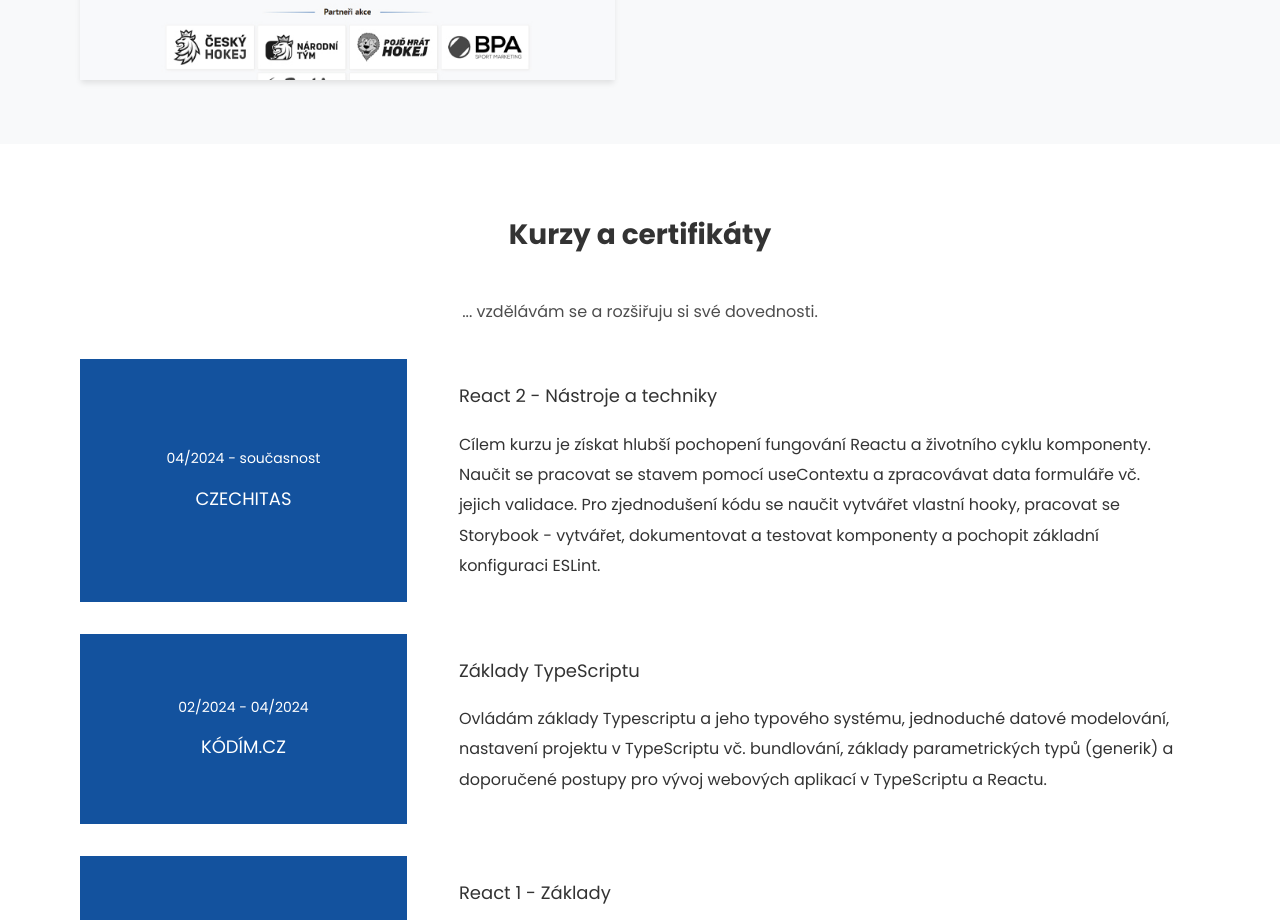
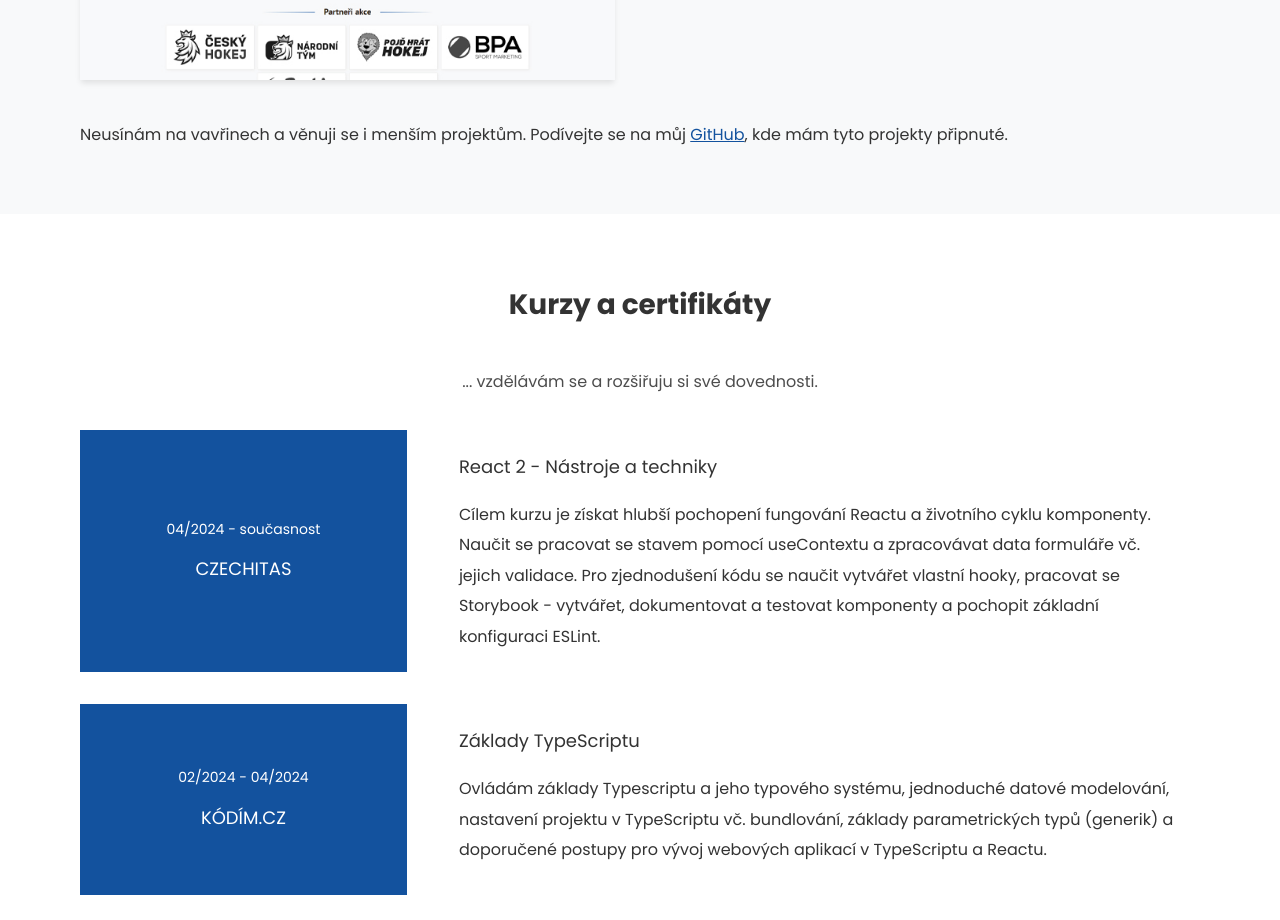
Before and after one commit to wendykr/MY-SITE, a React (Vite) app: page / in a window 1280 px wide. Shown: the part 4520-5440 px from the top of the page. Built offline with nearby package versions, Linux system fonts and the light colour scheme.

Commit message:
add projects footer

```diff
--- /dev/null
+++ b/src/_breakpoint.scss
@@ -0,0 +1 @@
+$width-computer-header: 740px;
--- a/src/components/About/About.scss
+++ b/src/components/About/About.scss
@@ -1,6 +1,6 @@
 .about {
 
-  @media (min-width: 768px) {
+  @media (min-width: 760px) {
     max-width: 960px;
   }
 
--- a/src/components/Education/Education.scss
+++ b/src/components/Education/Education.scss
@@ -6,7 +6,7 @@
     gap: 32px;
   }
 
-  @media (min-width: 768px) {
+  @media (min-width: 760px) {
     margin: 32px 0 24px 0;
   }
 
--- a/src/components/Footer/Footer.scss
+++ b/src/components/Footer/Footer.scss
@@ -20,7 +20,7 @@
       max-width: 540px;
     }
 
-    @media (min-width: 780px) {
+    @media (min-width: 790px) {
       max-width: 960px;
       display: flex;
       flex-direction: row;
@@ -61,7 +61,7 @@
   &__navigation {
     display: none;
 
-    @media (min-width: 780px) {
+    @media (min-width: 790px) {
       display: flex;
       flex-direction: row;
       gap: 20px;
--- a/src/components/Header/Header.scss
+++ b/src/components/Header/Header.scss
@@ -1,10 +1,12 @@
+@use '../../breakpoint';
+
 .header {
   margin: 0 auto;
-  max-width: 740px;
+  max-width: breakpoint.$width-computer-header;
   text-align: left;
   position: relative;
 
-  @media (min-width: 740px) {
+  @media (min-width: breakpoint.$width-computer-header) {
     max-width: 960px;
     min-height: 100vh;
     display: flex;
@@ -35,7 +37,7 @@
     justify-content: space-between;
     height: 100%;
 
-    @media (min-width: 740px) {
+    @media (min-width: breakpoint.$width-computer-header) {
       margin: 50px 0;
       padding: 20px 60px 40px 60px;
       text-align: left;
@@ -95,7 +97,7 @@
     justify-content: center;
     list-style: none;
 
-    @media (min-width: 740px) {
+    @media (min-width: breakpoint.$width-computer-header) {
       margin-top: 50px;
       justify-content: start;
     }
@@ -127,7 +129,7 @@
     &--down {
       display: none;
 
-      @media (min-width: 740px) {
+      @media (min-width: breakpoint.$width-computer-header) {
         margin: 0 auto;
         padding: 20px;
         width: 80px;
--- a/src/components/Navigation/Navigation.scss
+++ b/src/components/Navigation/Navigation.scss
@@ -1,9 +1,11 @@
+@use '../../breakpoint';
+
 .navigation {
   margin: 0 auto;
   color: #ffffff;
   text-align: center;
 
-  @media (min-width: 740px) {
+  @media (min-width: breakpoint.$width-computer-header) {
     max-width: 960px;
   }
 
@@ -16,7 +18,7 @@
   width: 100%;
   background-color: #13529e;
 
-    @media (min-width: 740px) {
+    @media (min-width: breakpoint.$width-computer-header) {
       background-color: #ffffff;
       position: absolute;
     }
--- a/src/components/Projects/Projects.jsx
+++ b/src/components/Projects/Projects.jsx
@@ -23,6 +23,7 @@ export const Projects = () => {
               />
             ))
         }
+        <p className="projects__footer">Neusínám na vavřinech a věnuji se i menším projektům. Podívejte se na můj <a className="link-anchor" href='https://github.com/wendykr/'>GitHub</a>, kde mám tyto projekty připnuté.</p>
     </section>
   )
 }
--- a/src/components/Projects/Projects.scss
+++ b/src/components/Projects/Projects.scss
@@ -1,10 +1,14 @@
 .projects {
 
-  @media (min-width: 768px) {
+  @media (min-width: 760px) {
     max-width: 960px;
   }
 
   @media (min-width: 1024px) {
     max-width: 1440px;
   }
+
+  &__footer {
+    margin-top: 40px;
+  }
 }
--- a/src/components/Skills/Skills.scss
+++ b/src/components/Skills/Skills.scss
@@ -5,7 +5,7 @@
     max-width: 540px;
   }
 
-  @media (min-width: 768px) {
+  @media (min-width: 760px) {
     max-width: 960px;
   }
 
--- a/src/components/ToTop/ToTop.scss
+++ b/src/components/ToTop/ToTop.scss
@@ -22,7 +22,7 @@
   &__button {
     font-size: 40px;
 
-    @media (min-width: 760px) {
+    @media (min-width: 640px) {
       font-size: 60px;
     }
   }
```
Also changed, not shown: src/components/NavigationItem/NavigationItem.scss (+8 -6 lines), src/components/NavigationList/NavigationList.scss (+6 -4 lines).
